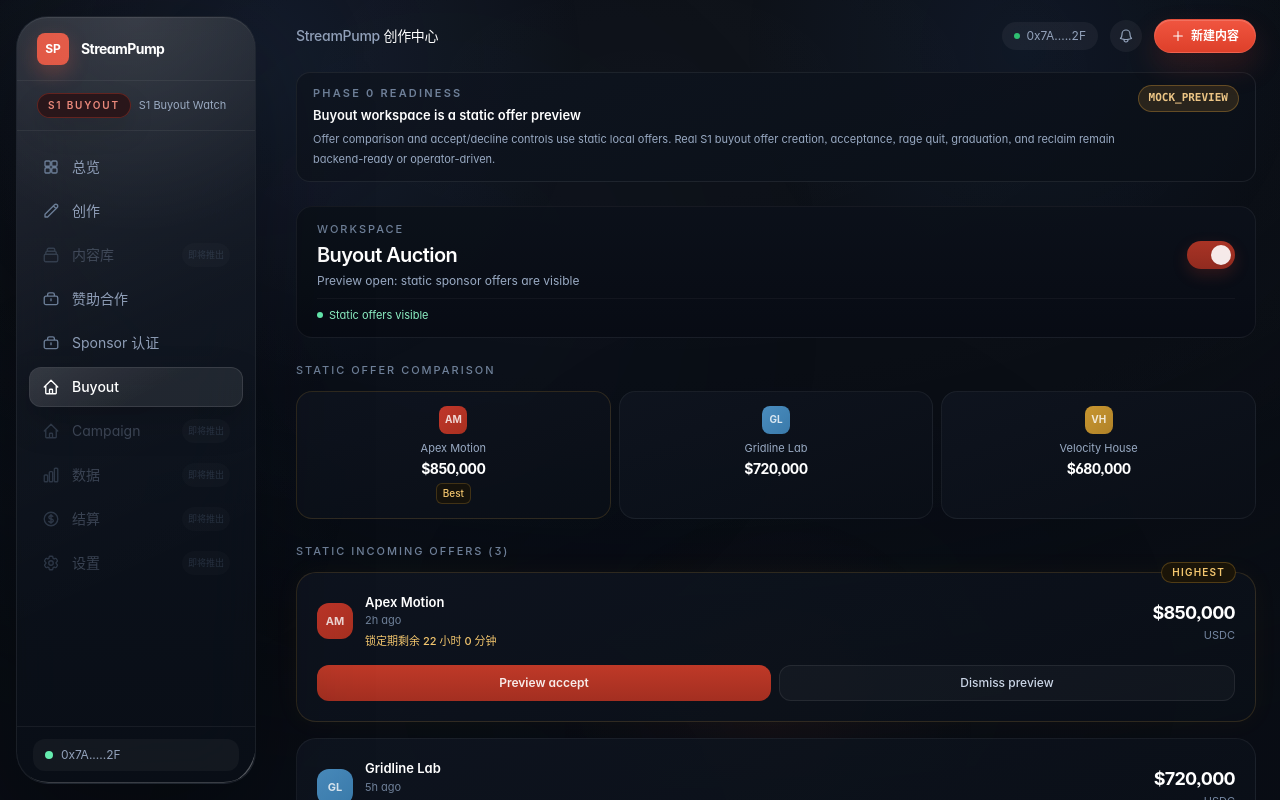
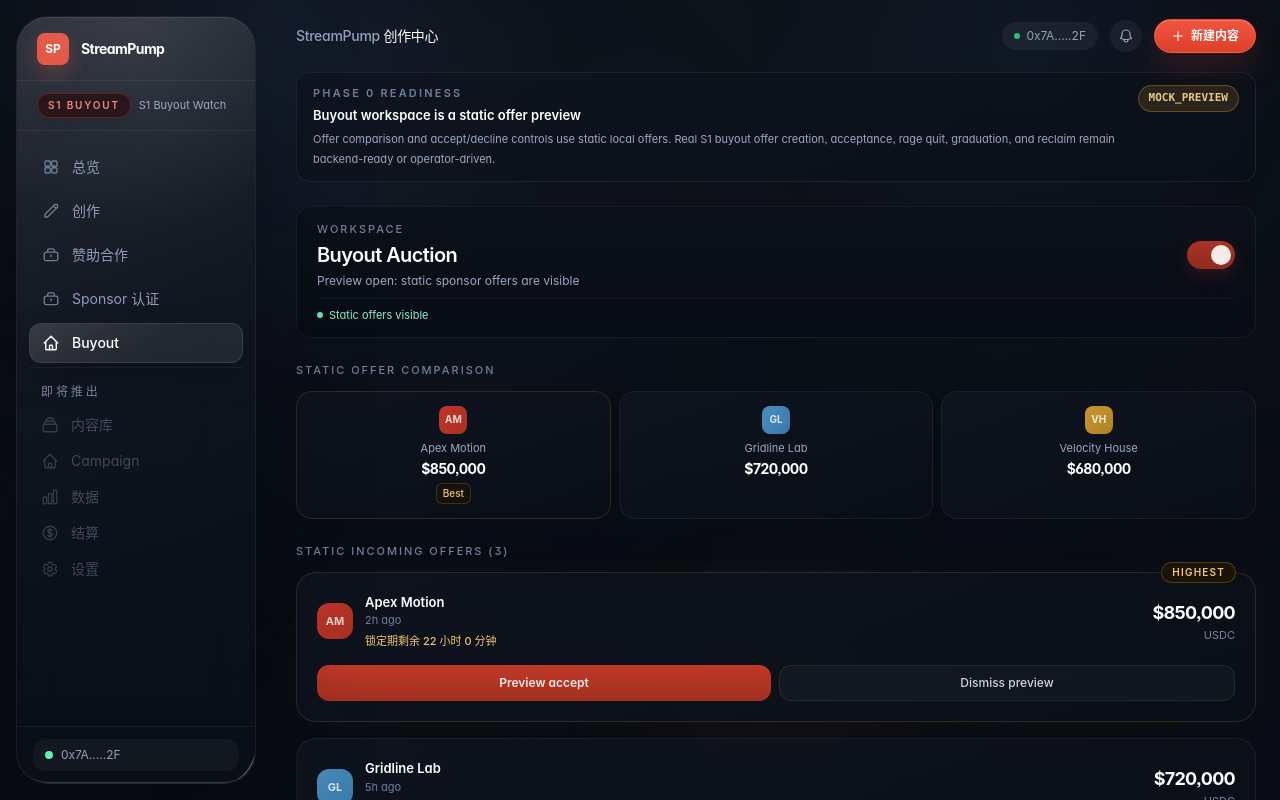
Before and after one commit to Carstin520/StreamPump, a Next.js app in the folder app/: page /workspace/buyout in a window 1280 px wide. Shown: the top 800 px of the page. Built offline with nearby package versions, Linux system fonts and the light colour scheme.

Commit message:
refactor(frontend): clean consumer and workspace navigation

```diff
--- a/app/src/components/workspace/WorkspaceShell.tsx
+++ b/app/src/components/workspace/WorkspaceShell.tsx
@@ -82,24 +82,23 @@ export const WorkspaceShell = ({
         <div className="border-b border-white/[0.06] px-5 py-3">
           <div className="flex items-center gap-2">
             <StagePill stage={stage} compact />
-            <span className="text-[11px] text-[#8ea0ba]">{STAGE_LABELS[stage]}</span>
+            <span className="text-[length:var(--fs-micro)] text-[#8ea0ba]">{STAGE_LABELS[stage]}</span>
           </div>
         </div>
 
         {/* Nav */}
         <nav className="flex-1 space-y-1 overflow-y-auto px-3 py-4 scrollbar-none">
-          {workspaceSidebarNav.map((item) => {
+          {workspaceSidebarNav
+            .filter((item) => !item.disabled)
+            .map((item) => {
               const Icon = ICON_MAP[item.iconName];
               const active = isRouteActive(router.asPath, item);
-            const disabled = item.disabled;
 
               return (
                 <Link
-                className={`glass-nav-link group flex h-10 items-center gap-3 rounded-xl px-3 text-sm transition duration-200 ${
-                  disabled ? "pointer-events-none opacity-35" : ""
-                }`}
+                  className="glass-nav-link group flex h-10 items-center gap-3 rounded-xl px-3 text-sm transition duration-200"
                   data-active={active}
-                href={disabled ? `${item.href}#` : item.href}
+                  href={item.href}
                   key={item.href}
                 >
                   {Icon && (
@@ -108,14 +107,30 @@ export const WorkspaceShell = ({
                   <span className={`transition ${active ? "font-medium text-white" : "text-[#8f9eb7] group-hover:text-white"}`}>
                     {item.labelKey ? t(item.labelKey) : item.label}
                   </span>
-                {disabled && (
-                  <span className="ml-auto rounded-full bg-white/[0.06] px-1.5 py-0.5 text-[9px] text-[#5a6b82]">
-                    {t("shell.soon")}
-                  </span>
-                )}
                 </Link>
               );
             })}
+
+          {workspaceSidebarNav.some((item) => item.disabled) && (
+            <div className="mt-5 border-t border-white/[0.05] pt-4">
+              <p className="type-overline px-3 pb-1.5 text-[color:var(--text-faint)]">{t("shell.soon")}</p>
+              {workspaceSidebarNav
+                .filter((item) => item.disabled)
+                .map((item) => {
+                  const Icon = ICON_MAP[item.iconName];
+
+                  return (
+                    <span
+                      className="group flex h-9 items-center gap-3 rounded-xl px-3 text-sm opacity-40"
+                      key={item.href}
+                    >
+                      {Icon && <Icon className="h-[18px] w-[18px] shrink-0 text-[#6b7d96]" />}
+                      <span className="text-[#8f9eb7]">{item.labelKey ? t(item.labelKey) : item.label}</span>
+                    </span>
+                  );
+                })}
+            </div>
+          )}
         </nav>
 
         {/* Wallet mini */}
@@ -143,7 +158,7 @@ export const WorkspaceShell = ({
               key={item.href}
             >
               {Icon && <Icon className="h-5 w-5" />}
-              <span className="text-[10px]">{item.labelKey ? t(item.labelKey) : item.label}</span>
+              <span className="text-[length:var(--fs-micro)]">{item.labelKey ? t(item.labelKey) : item.label}</span>
             </Link>
           );
         })}
@@ -154,7 +169,7 @@ export const WorkspaceShell = ({
             type="button"
           >
             <MoreIcon className="h-5 w-5" />
-            <span className="text-[10px]">{t("shell.mobileMore")}</span>
+            <span className="text-[length:var(--fs-micro)]">{t("shell.mobileMore")}</span>
           </button>
         )}
       </nav>
@@ -173,15 +188,29 @@ export const WorkspaceShell = ({
             <div className="grid grid-cols-4 gap-3">
               {workspaceSidebarNav.map((item) => {
                 const Icon = ICON_MAP[item.iconName];
+                const label = item.labelKey ? t(item.labelKey) : item.label;
+
+                if (item.disabled) {
+                  return (
+                    <span
+                      className="flex flex-col items-center gap-1.5 rounded-xl px-2 py-3 text-center opacity-35"
+                      key={item.href}
+                    >
+                      {Icon && <Icon className="h-5 w-5 text-[#93a2bb]" />}
+                      <span className="text-[length:var(--fs-micro)] text-[#93a2bb]">{label}</span>
+                    </span>
+                  );
+                }
+
                 return (
                   <Link
-                    className={`flex flex-col items-center gap-1.5 rounded-xl px-2 py-3 text-center transition ${item.disabled ? "opacity-35" : "hover:bg-white/[0.05]"}`}
-                    href={item.disabled ? `${item.href}#` : item.href}
+                    className="flex flex-col items-center gap-1.5 rounded-xl px-2 py-3 text-center transition hover:bg-white/[0.05]"
+                    href={item.href}
                     key={item.href}
                     onClick={() => setMobileMenuOpen(false)}
                   >
                     {Icon && <Icon className="h-5 w-5 text-[#93a2bb]" />}
-                    <span className="text-[10px] text-[#93a2bb]">{item.labelKey ? t(item.labelKey) : item.label}</span>
+                    <span className="text-[length:var(--fs-micro)] text-[#93a2bb]">{label}</span>
                   </Link>
                 );
               })}
--- a/app/src/lib/routes.ts
+++ b/app/src/lib/routes.ts
@@ -124,26 +124,25 @@ export const isRouteActive = (currentHref: string, item: RouteItem) => {
   return prefixes.some((prefix) => prefixMatches(current.path, normalizePathname(prefix)));
 };
 
+// Labels are i18n-driven (labelKey). Demo is an internal/presentation surface
+// and is intentionally NOT in the consumer primary nav (still at /demo).
 export const primaryNavItems: RouteItem[] = [
-  { href: EXPLORE_PATH, label: "发现", labelKey: "nav.explore", prefixes: [EXPLORE_PATH, "/posts"] },
-  { href: ACTIVITY_PATH, label: "动态", labelKey: "nav.activity", prefixes: [ACTIVITY_PATH] },
-  { href: TRENDING_PATH, label: "Trending", labelKey: "nav.trending", prefixes: [TRENDING_PATH] },
-  { href: PORTFOLIO_PATH, label: "支持组合", labelKey: "nav.portfolio", prefixes: [PORTFOLIO_PATH] },
-  { href: REWARDS_PATH, label: "Rewards", labelKey: "nav.rewards", prefixes: [REWARDS_PATH] },
-  { href: DEMO_PATH, label: "Demo", labelKey: "nav.demo", prefixes: [DEMO_PATH] },
+  { href: EXPLORE_PATH, labelKey: "nav.explore", prefixes: [EXPLORE_PATH, "/posts"] },
+  { href: ACTIVITY_PATH, labelKey: "nav.activity", prefixes: [ACTIVITY_PATH] },
+  { href: TRENDING_PATH, labelKey: "nav.trending", prefixes: [TRENDING_PATH] },
+  { href: PORTFOLIO_PATH, labelKey: "nav.portfolio", prefixes: [PORTFOLIO_PATH] },
+  { href: REWARDS_PATH, labelKey: "nav.rewards", prefixes: [REWARDS_PATH] },
 ];
 
 export const workspacePageTabs: RouteItem[] = [
-  { href: WORKSPACE_PATH, label: "Overview", labelKey: "nav.overview", exact: true },
+  { href: WORKSPACE_PATH, labelKey: "nav.overview", exact: true },
   {
     href: WORKSPACE_SPONSORSHIPS_PATH,
-    label: "Needs Action",
     labelKey: "nav.needsAction",
     prefixes: ["/workspace/sponsorships", "/workspace/intents"],
   },
   {
     href: WORKSPACE_CONTENT_NEW_PATH,
-    label: "Create Content",
     labelKey: "nav.createContent",
     prefixes: ["/workspace/content"],
   },
@@ -154,15 +153,17 @@ export type WorkspaceNavItem = RouteItem & {
   disabled?: boolean;
 };
 
+// Labels are i18n-driven (labelKey). `disabled` items are upcoming surfaces;
+// the shell groups them under a muted "soon" section instead of inline.
 export const workspaceSidebarNav: WorkspaceNavItem[] = [
-  { href: WORKSPACE_PATH, label: "总览", labelKey: "nav.overview", iconName: "overview", exact: true },
-  { href: WORKSPACE_CONTENT_NEW_PATH, label: "创作", labelKey: "nav.create", iconName: "create", prefixes: ["/workspace/content"] },
-  { href: WORKSPACE_LIBRARY_PATH, label: "内容库", labelKey: "nav.library", iconName: "library", disabled: true },
-  { href: WORKSPACE_SPONSORSHIPS_PATH, label: "赞助合作", labelKey: "nav.sponsorships", iconName: "sponsor", prefixes: ["/workspace/sponsorships", "/workspace/intents"] },
-  { href: WORKSPACE_SPONSOR_ONBOARDING_PATH, label: "Sponsor KYB", labelKey: "nav.sponsorKyb", iconName: "sponsor", prefixes: [WORKSPACE_SPONSOR_ONBOARDING_PATH] },
-  { href: WORKSPACE_BUYOUT_PATH, label: "Buyout", labelKey: "nav.buyout", iconName: "campaign", prefixes: ["/workspace/buyout"] },
-  { href: WORKSPACE_CAMPAIGNS_PATH, label: "Campaign", labelKey: "nav.campaign", iconName: "campaign", disabled: true },
-  { href: WORKSPACE_ANALYTICS_PATH, label: "数据", labelKey: "nav.analytics", iconName: "analytics", disabled: true },
-  { href: WORKSPACE_EARNINGS_PATH, label: "结算", labelKey: "nav.earnings", iconName: "earnings", disabled: true },
-  { href: WORKSPACE_SETTINGS_PATH, label: "设置", labelKey: "nav.settings", iconName: "settings", disabled: true },
+  { href: WORKSPACE_PATH, labelKey: "nav.overview", iconName: "overview", exact: true },
+  { href: WORKSPACE_CONTENT_NEW_PATH, labelKey: "nav.create", iconName: "create", prefixes: ["/workspace/content"] },
+  { href: WORKSPACE_LIBRARY_PATH, labelKey: "nav.library", iconName: "library", disabled: true },
+  { href: WORKSPACE_SPONSORSHIPS_PATH, labelKey: "nav.sponsorships", iconName: "sponsor", prefixes: ["/workspace/sponsorships", "/workspace/intents"] },
+  { href: WORKSPACE_SPONSOR_ONBOARDING_PATH, labelKey: "nav.sponsorKyb", iconName: "sponsor", prefixes: [WORKSPACE_SPONSOR_ONBOARDING_PATH] },
+  { href: WORKSPACE_BUYOUT_PATH, labelKey: "nav.buyout", iconName: "campaign", prefixes: ["/workspace/buyout"] },
+  { href: WORKSPACE_CAMPAIGNS_PATH, labelKey: "nav.campaign", iconName: "campaign", disabled: true },
+  { href: WORKSPACE_ANALYTICS_PATH, labelKey: "nav.analytics", iconName: "analytics", disabled: true },
+  { href: WORKSPACE_EARNINGS_PATH, labelKey: "nav.earnings", iconName: "earnings", disabled: true },
+  { href: WORKSPACE_SETTINGS_PATH, labelKey: "nav.settings", iconName: "settings", disabled: true },
 ];
```
Also changed, not shown: app/src/pages/demo.tsx (+16 -14 lines). Lines whose indentation alone changed are shown as unchanged.
